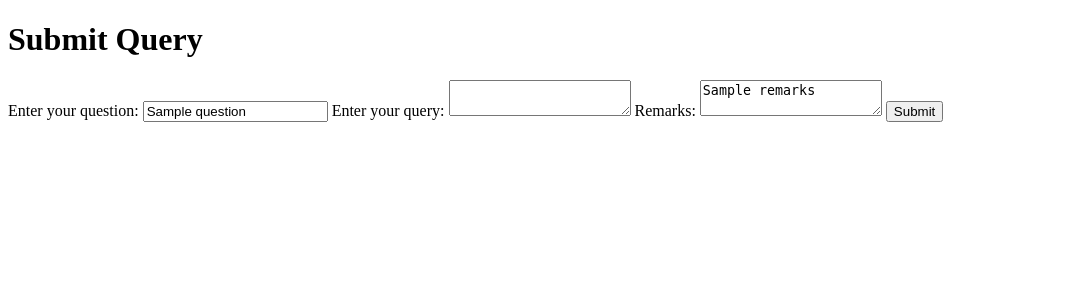
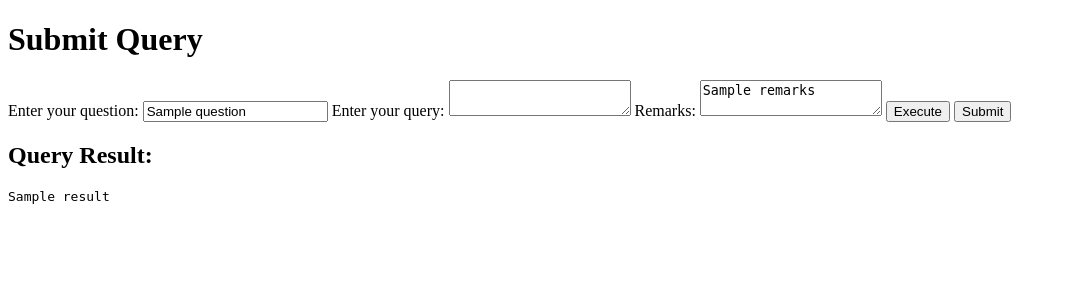
Before and after one commit to pixelPirate26/querySubmit, a Flask app: template templates/index.html in a window 1280 px wide. Shown: the top 300 px of the page, without its empty margins (0-1066 px from the left). Run offline with Flask 3, Linux system fonts and the light colour scheme; the template is opened without the code that fills it: most values are stand-ins (such as "Sample title", 1, 10 or a date in 2020); some libraries are stand-ins or nearby versions.

Commit message:
added logout page, execute button, display results

```diff
--- a/app.py
+++ b/app.py
@@ -9,23 +9,22 @@ app.secret_key = 'your_secret_key'
 # PostgreSQL connection details
 conn = psycopg2.connect(
     host="localhost",
-    database="banavo2",
+    database="test",
     user="test",
     password="test",
-    port=5432  # Change the port number here if needed
+    port=5432
 )
 
 QueryPair = namedtuple('QueryPair', ['id', 'query', 'question', 'username'])
-pairs = []  # List to store the submitted query-question pairs
+pairs = []  # submitted query-question pairs
 
-# List of validator usernames
+
 validator_usernames = ['admin1', 'admin2', 'admin3', 'admin4', 'admin5', 'admin6']
 
-# List of questioner usernames
 questioner_usernames = ['student1', 'student2', 'student3', 'student4', 'student5', 'student6', 'student7', 'student8',
                         'student9', 'student10', 'student11', 'student12', 'student13', 'student14']
 
-# Route decorators to prevent access without login
+
 def login_required(func):
     def wrapper(*args, **kwargs):
         if 'username' not in session:
@@ -37,7 +36,7 @@ def login_required(func):
 @app.before_request
 def make_session_permanent():
     session.permanent = True
-    app.permanent_session_lifetime = 120  # Session lifetime in seconds (1 hour)
+    app.permanent_session_lifetime = 120  # Session lifetime in seconds
 
 @app.teardown_appcontext
 def remove_session(exception=None):
@@ -175,7 +174,7 @@ def login():
 
     # Check if the username is in the validator list
     if username in validator_usernames:
-        # Implement your authentication logic for validators
+
         if password == 'admin':
             session['username'] = username
             session['role'] = 'validator'
@@ -183,13 +182,16 @@ def login():
 
     # Check if the username is in the questioner list
     elif username in questioner_usernames:
-        # Implement your authentication logic for questioners
+
         if password == 'student':
             session['username'] = username
             session['role'] = 'questioner'
             return redirect('/submit_query')
 
     return 'Invalid username or password'
+    # Invalid login - Render login page with error message
+    # error_message = "Invalid username or password"
+    # return redirect('/login', error = )
 
 @app.route('/submit_query', methods=['GET', 'POST'])
 @login_required
@@ -198,29 +200,48 @@ def submit_query():
         return redirect(url_for('index'))
 
     if request.method == 'POST':
-        query = request.form['query'].strip()
-        question = request.form['question'].strip()
+        if 'execute' in request.form:  # Execute the query
+            query = request.form['query'].strip()
+            if not query:
+                flash('Query cannot be empty')
+                return redirect(url_for('submit_query'))
 
-        if not query:
-            return 'Query cannot be empty', 400
-        if not question:
-            return 'Question cannot be empty', 400
+            try:
+                with conn.cursor() as cursor:
+                    cursor.execute(query)
+                    result = cursor.fetchall()  # Get the query result
+                conn.commit()  # Commit the transaction if the query is successful
+            except psycopg2.Error as e:
+                conn.rollback()  # Rollback the transaction if there's an error
+                flash(f'Error executing query: {e}')
+                return redirect(url_for('submit_query'))
 
-        # Execute the submitted query on the database
-        try:
-            with conn.cursor() as cursor:
-                cursor.execute(query)
-                # Check if the query executed successfully
-                # You can modify this condition based on your requirements
-                if cursor.rowcount == 0:
-                    raise psycopg2.Error("No rows affected")
-        except psycopg2.Error as e:
-            flash(f'Error executing query: {e}')
-            return redirect(url_for('submit_query'))
+            return render_template('index.html', query=query, result=result, question=request.form['question'])
 
-        pair_id = len(pairs) + 1
-        pairs.append(QueryPair(pair_id, query, question, session['username']))
-        return 'Query-question pair submitted successfully'
+        elif 'submit' in request.form:  # Submit the query-question pair
+            query = request.form['query'].strip()
+            question = request.form['question'].strip()
+
+            if not query:
+                return 'Query cannot be empty', 400
+            if not question:
+                return 'Question cannot be empty', 400
+
+            try:
+                with conn.cursor() as cursor:
+                    cursor.execute(query)
+
+                    if cursor.rowcount == 0:
+                        raise psycopg2.Error("No rows affected")
+                conn.commit()
+            except psycopg2.Error as e:
+                conn.rollback()
+                flash(f'Error executing query: {e}')
+                return redirect(url_for('submit_query'))
+
+            pair_id = len(pairs) + 1
+            pairs.append(QueryPair(pair_id, query, question, session['username']))
+            return 'Query-question pair submitted successfully'
 
     # Check if the route was accessed with pre-populated data
     query = request.args.get('query', '')
@@ -248,8 +269,7 @@ def validate():
                 questioner_username = pair.username
                 return redirect(url_for('submit_query', query=pair.query, question=pair.question, remarks=remarks))
 
-        # Implement your validation logic here
-        # You can update the pair in the `pairs` list or store the validation result in a database
+        # ToDO Implement validation logic
 
         return 'Validation submitted successfully'
 
@@ -259,5 +279,10 @@ def validate():
 def method_not_allowed(e):
     return redirect(url_for('index'))
 
+@app.route('/logout')
+def logout():
+    session.clear()
+    return render_template('logout.html')
+
 if __name__ == '__main__':
-    app.run(debug=True, port=5123)  # Change the port number here if needed
+    app.run(debug=True, port=5123)
--- a/static/stylesLogin.css
+++ b/static/stylesLogin.css
@@ -17,7 +17,7 @@ body {
     font-size: 40px;
     text-align: center;
     margin-bottom: 20px;
-    position: absolute;
+    position: relative;
     top: 35%;
     transform: translateY(-50%);
     left: 50%;
--- a/templates/index.html
+++ b/templates/index.html
@@ -20,12 +20,17 @@
         <label for="question">Enter your question:</label>
         <input type="text" id="question" name="question" value="{{ question }}">
         <label for="query">Enter your query:</label>
-        <textarea id="query" name="query">{{ query }}</textarea>
+        <textarea id="query" name="query">{{ query if query else '' }}</textarea>
         {% if remarks %}
         <label for="remarks">Remarks:</label>
         <textarea id="remarks" name="remarks" readonly>{{ remarks }}</textarea>
         {% endif %}
-        <button type="submit">Submit</button>
+        <button type="submit" name="execute">Execute</button>
+        <button type="submit" name="submit" {% if not result %}disabled{% endif %}>Submit</button>
     </form>
+    {% if result %}
+    <h2>Query Result:</h2>
+    <pre>{{ result }}</pre>
+    {% endif %}
 </body>
 </html>
--- a/templates/login.html
+++ b/templates/login.html
@@ -21,7 +21,7 @@
     <script src="https://cdn.jsdelivr.net/npm/particles.js@2.0.0/particles.min.js"></script>
     <script>
         window.onload = function() {
-            particlesJS("particles-js", {{ particles_config|tojson }})
+            particlesJS("particles-js", {{ particles_config|tojson}})
         }
     </script>
 </body>
```
Also changed, not shown: templates/logout.html (added, +12 -0 lines), templates/query.html (deleted, +0 -13 lines).
